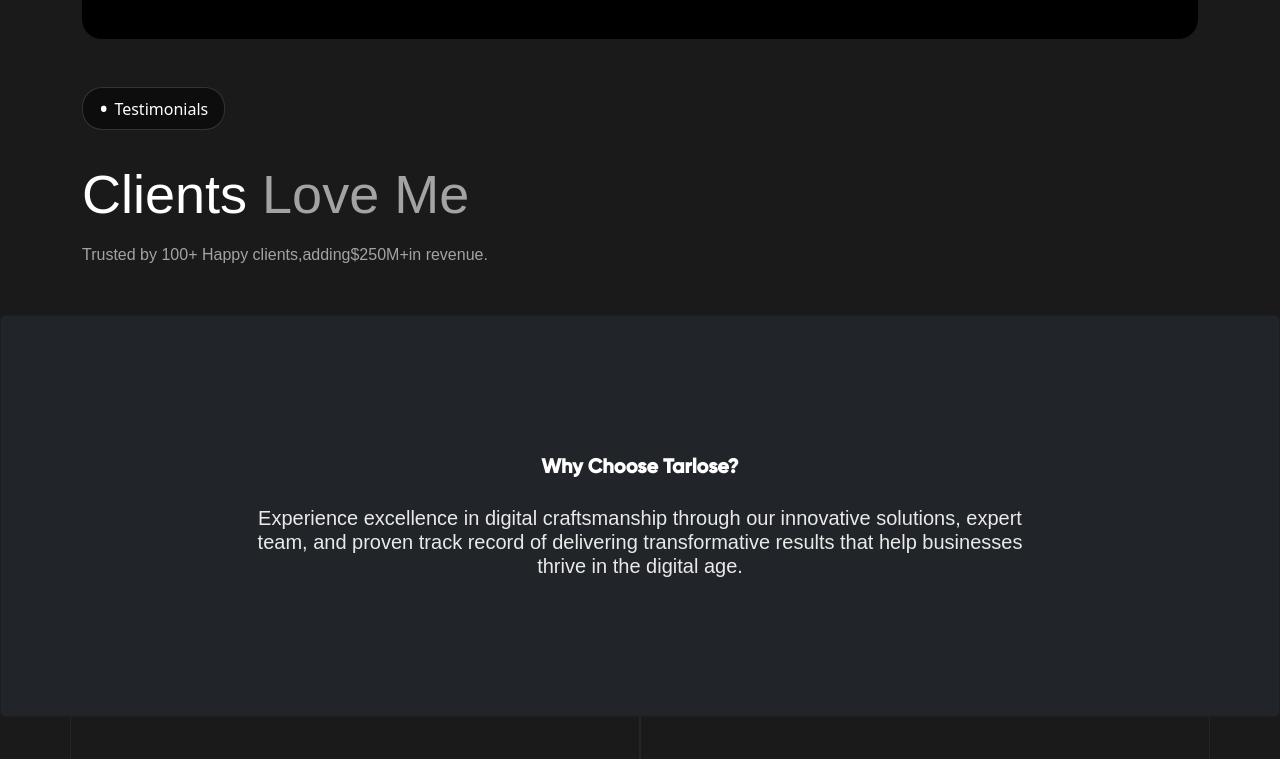
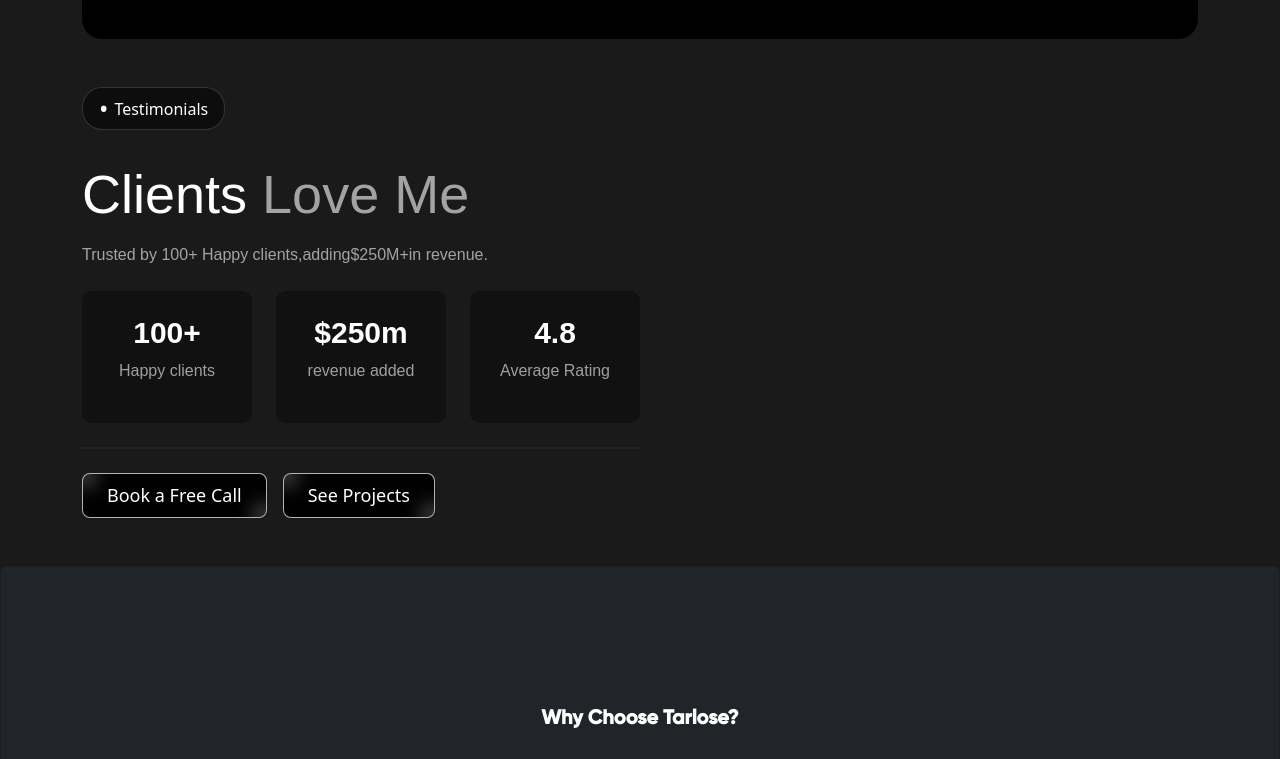
Before and after one commit to WTFAYXN/Tarlose-React, a React (Vite) app in the folder client/: page / in a window 1280 px wide. Shown: the part 5871-6630 px from the top of the page. Built offline with nearby package versions, Linux system fonts and the light colour scheme; no server answers; the HTML template or start-up script is replaced by a standard one.

Commit message:
feat: Revamp Testimonial component with new layout, styling enhancements, and additional content sections

```diff
--- a/client/src/components/Testimonials/Testimonial.css
+++ b/client/src/components/Testimonials/Testimonial.css
@@ -1,9 +1,12 @@
+.Testimonial-left-container {
+  width: 50%;
+}
+
 .Testimonial-heading-container {
   display: flex;
   flex-direction: column;
   gap: 24px;
 }
-
 
 .Testimonial-content-container h2 {
   font-size: 54px;
@@ -20,3 +23,38 @@
   font-weight: 500;
   font-family: gilroy, sans-serif;
 }
+
+.parent-box {
+  margin: 24px 0;
+
+}
+
+.parent-box .box {
+  background-color: rgb(17, 17, 17);
+  padding: 24px;
+  display: flex;
+  justify-content: center;
+  align-items: center;
+  flex-direction: column;
+  gap: 8px;
+  border-radius: 10px;
+  width: 100%;
+}
+.parent-box .box h2 {
+  font-size: 30px;
+  font-weight: 600;
+}
+
+.Testimonial-divider {
+  background-color: var(--token-b2b2cec5-8316-4f9c-8fd9-5fdfc3c24032, rgba(255, 255, 255, .1));
+flex: none;
+height: 2px;
+opacity: .8;
+overflow: hidden;
+position: relative;
+width: 100%;
+}
+
+.Testimonial-btn {
+  margin-top: 24px;
+}
--- a/client/src/components/Testimonials/Testimonial.jsx
+++ b/client/src/components/Testimonials/Testimonial.jsx
@@ -7,6 +7,7 @@ const Testimonial = () => {
       <div className="container my-5">
         <div className="Testimonial-container">
           <div className="Testimonial-left-container">
+            {/* heading container */}
             <div className="Testimonial-heading-container">
               <div className="tag-container">
                 <div className="tag">
@@ -15,11 +16,39 @@ const Testimonial = () => {
               </div>
               <div className="Testimonial-content-container">
                 <h2 className="m-0">
-                Clients <span>Love Me</span>
+                  Clients <span>Love Me</span>
                 </h2>
-                <p className="m-0">Trusted by 100+ Happy clients,adding$250M+in revenue. </p>
+                <p className="m-0">
+                  Trusted by 100+ Happy clients,adding$250M+in revenue.{" "}
+                </p>
               </div>
             </div>
+            {/* content container */}
+            <div className="Testimonial-content-container">
+              <div className="parent-box d-flex gap-4">
+                <div className="box">
+                  <h2 className="p-0 m-0">100+</h2>
+                  <p>Happy clients</p>
+                </div>
+                <div className="box">
+                  <h2 className="p-0 m-0">$250m</h2>
+                  <p>revenue added</p>
+                </div>
+                <div className="box">
+                  <h2 className="p-0 m-0">4.8</h2>
+                  <p>Average Rating</p>
+                </div>
+              </div>
+              <hr className="Testimonial-divider" />
+              <div className="button-group Testimonial-btn">
+          <button className="btn shining-button"><a href="https://calendly.com/ayansayad2005/30min?month=2024-12">
+              Book a Free Call
+            </a></button>
+          <button className="btn shining-button">See Projects</button>
+        </div>
+            </div>
+
+
           </div>
           <div className="Testimonial-right-container"></div>
         </div>
```
Lines whose indentation alone changed are shown as unchanged.
